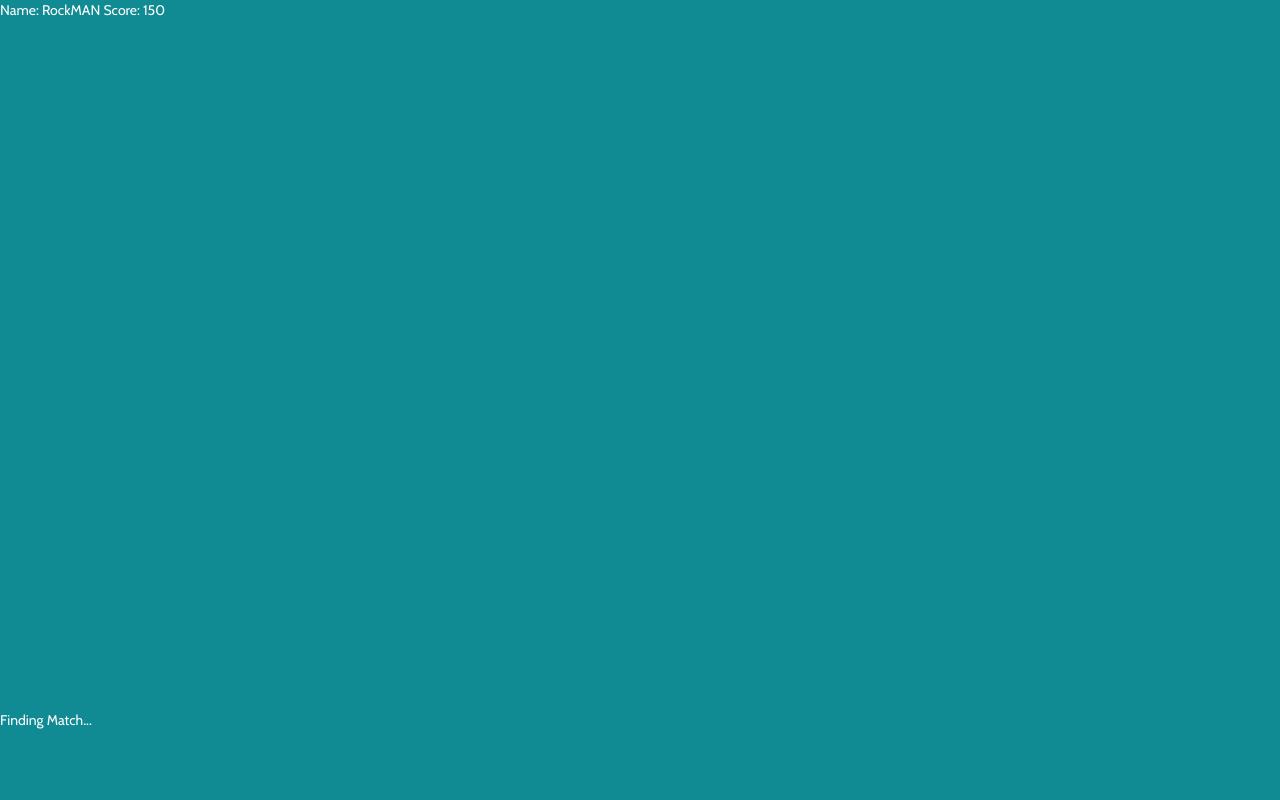
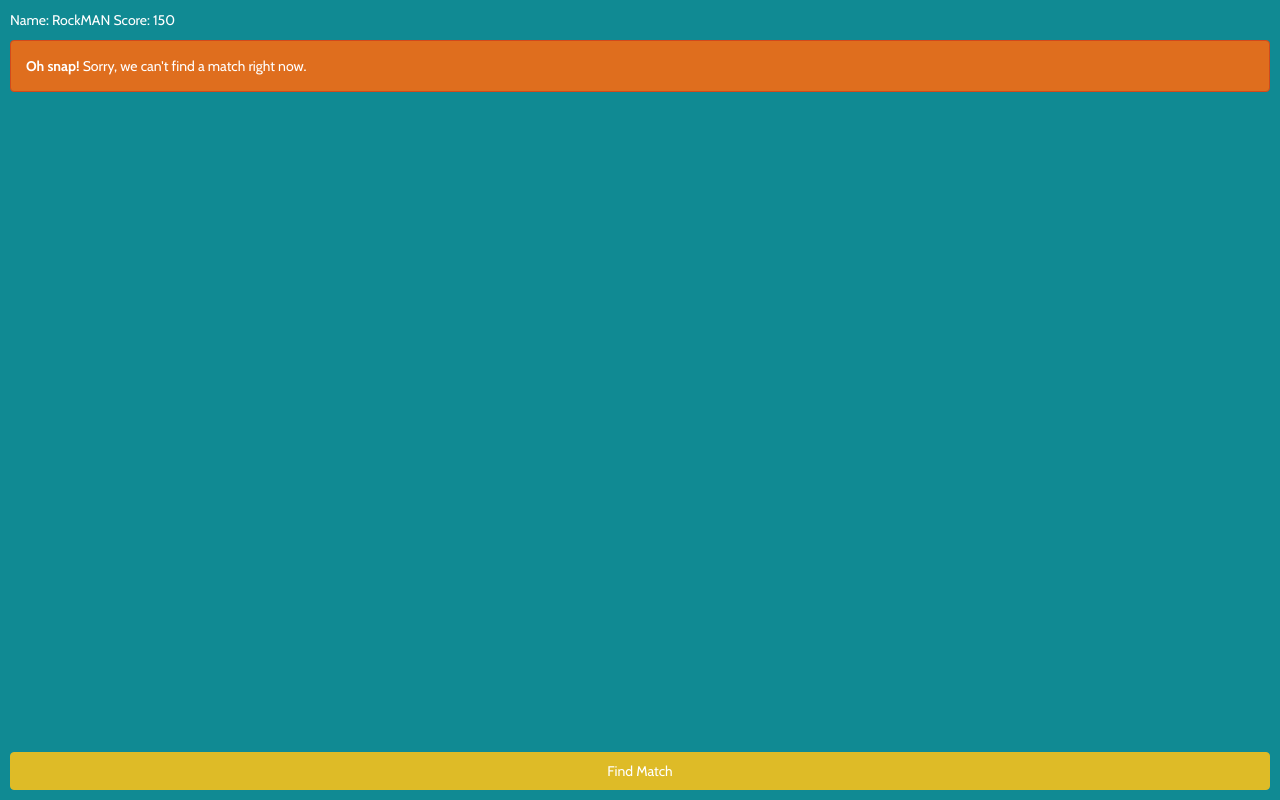
Before and after one commit to getrichwithjavascripthackathon/rps, a website: page public/index.html in a window 1280 px wide. Both pictures are taken after a click on the button "Find Match". Drawn offline with nearby package versions, Linux system fonts and the light colour scheme; some packages are replaced by stand-ins of ours; no server answers.

Commit message:
Make a server call when clicking Find Match, and clean up UI

```diff
--- a/public/core.js
+++ b/public/core.js
@@ -38,10 +38,7 @@ function get_location() {
 
 
 function MarkersController($http) {
-
-	console.log("Setting up controller")
 	var bounds = new google.maps.LatLngBounds();
-
 
   function showMap(position) {
     coord.lat = position.coords.latitude;
@@ -56,7 +53,6 @@ function MarkersController($http) {
     var marker = new google.maps.Marker({
       position: new google.maps.LatLng(coord.lat,coord.lon),
       map: map,
-      title:"Hello World!",
       icon:icons[Math.floor(Math.random()*icons.length)],
     });
 
@@ -82,8 +78,15 @@ function MarkersController($http) {
   }
 }
 
-function FindMatchController($scope){
-  $scope.didClickButton = function (){
+function FindMatchController($scope, $http){
+  $scope.didClickButton = function () {
     $scope.findingMatch = true;
+    $http.post('/match_requests')
+    .success(function(data) {
+
+    }).error(function(err) {
+      $scope.findingMatch = false;
+      $scope.errorMessage = "Sorry, we can't find a match right now.";
+    });
   };
 }
--- a/public/index.html
+++ b/public/index.html
@@ -4,14 +4,20 @@
   <meta charset="utf-8">
   <title>BoShamRow</title>
   <link rel="stylesheet" href="bootstrap.min.css">
+  <script src="bower_components/jquery/dist/jquery.min.js"></script>
   <script src="bower_components/angular/angular.js"></script>
   <script src="bower_components/modernizr/modernizr.js"></script>
+  <script src="bower_components/bootstrap/dist/js/bootstrap.min.js"></script>
   <meta name="viewport" content="initial-scale=1.0,user-scalable=no" />
     <style type="text/css">
       html { height: 100% }
-      body {height: 100%; margin: 0; padding:0 }
-      #map-canvas { height: 85% }
-      #find-match { width: 100%; margin:5px }
+      body {height: 100%; margin: 0; padding:0; }
+      #map-canvas { width: 100%; height: 100%; }
+      #map-padding { width: 100%; height: 100%; padding: 35px 0 58px 0; }
+      #map-wrapper { position: relative; width: 100%; height: 100%; }
+      #map-header { position: absolute; width: 100%; padding: 10px; top: 0; left: 0; z-index: 99; }
+      #map-footer { position: absolute; width: 100%; padding: 10px; bottom: 0; left: 0; z-index: 99; }
+      #find-match { width: 100%; }
     </style>
   <script src="https://maps.googleapis.com/maps/api/js?key=AIzaSyBtUjoGSdO90WH5VGsAq2Kw8O8iMOo4g4w&sensor=true">
   </script>
@@ -19,11 +25,21 @@
 </head>
 <body ng-controller="FindMatchController">
 
-  <p>Name: RockMAN Score: 150</p>
+  <div id="map-wrapper">
+    <div id="map-padding">
+      <div id="map-canvas" ng-controller="MarkersController"></div>
+    </div>
+    <div id="map-header">
+      <p>Name: RockMAN Score: 150</p>
 
-  <div id="map-canvas" ng-controller="MarkersController"></div>
-
-  <button id="find-match" type="button" class="btn btn-warning" ng-click="didClickButton()" ng-hide="findingMatch">Find Match</button>
-  <p ng-show="findingMatch">Finding Match...</p>
+      <div ng-show="errorMessage" class="alert alert-dismissable alert-danger">
+        <strong>Oh snap!</strong> {{ errorMessage }}
+      </div>
+    </div>
+    <div id="map-footer">
+      <button id="find-match" type="button" class="btn btn-warning" ng-click="didClickButton()" ng-hide="findingMatch">Find Match</button>
+      <p ng-show="findingMatch">Finding Match...</p>
+    </div>
+  </div>
 </body>
 </html>
```
Also changed, not shown: server.js (+7 -1 lines).
